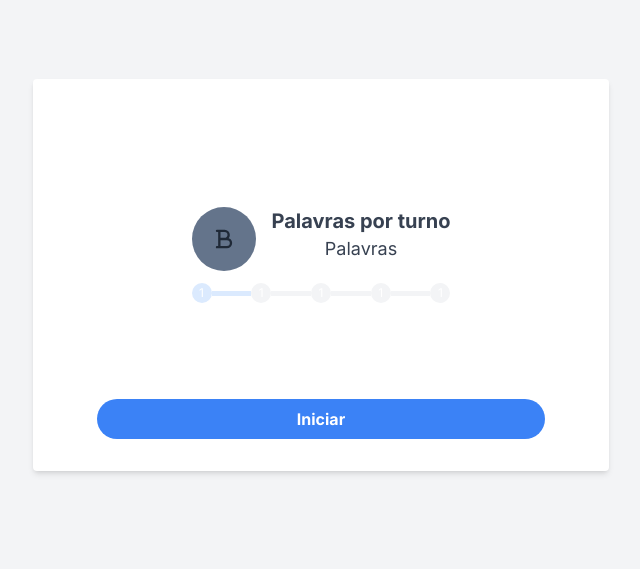
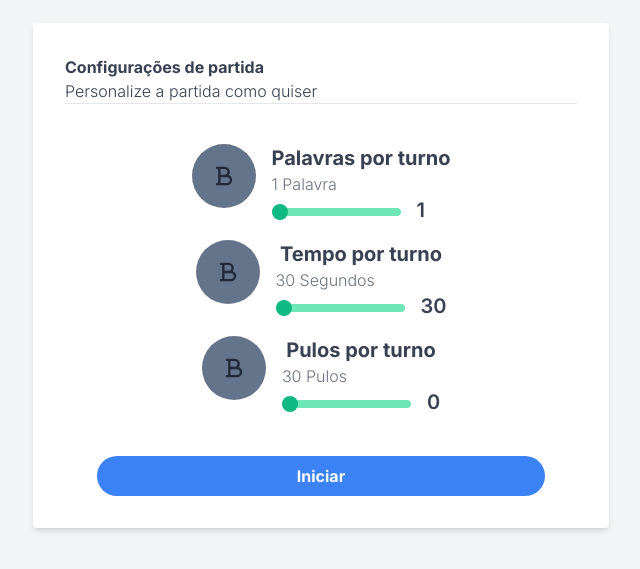
Before and after one commit to L1NDS0N/secretkey, a Next.js app: page /new-game in a window 1280 px wide. Shown: the part 125-694 px from the top of the page, without its empty margins (319-959 px from the left). Built offline with nearby package versions, Linux system fonts and the light colour scheme.

Commit message:
feature: zap

```diff
--- a/src/app/new-game/page.tsx
+++ b/src/app/new-game/page.tsx
@@ -1,59 +1,46 @@
+import Stepper from "@/components/XStepper";
 import XButton from "../../components/XButton";
+import XIcon from "../../components/XIcon";
 export default function NewGamePage() {
   return (
     <>
-      <section className="flex flex-col items-center justify-between p-24">
-        <div className="flex flex-col ">
-          <div className="flex flex-row">
+      <section className="flex w-full flex-col">
+        <div className="flex flex-col text-left">
+          <h2 className="font-bold">Configurações de partida</h2>
+          <span className="font-light">Personalize a partida como quiser</span>
+          <hr />
+        </div>
+        <div className="flex flex-col items-center gap-4 p-10">
+          <div className="flex">
             <div className="flex h-16 w-16 items-center justify-center rounded-full bg-slate-500">
-              <svg
-                className="h-7 w-7 text-gray-800 dark:text-white"
-                aria-hidden="true"
-                xmlns="http://www.w3.org/2000/svg"
-                fill="none"
-                viewBox="0 0 24 24"
-              >
-                <path
-                  stroke="currentColor"
-                  stroke-linecap="round"
-                  stroke-linejoin="round"
-                  stroke-width="2"
-                  d="M8 5h4.5a3.5 3.5 0 1 1 0 7H8m0-7v7m0-7H6m2 7h6.5a3.5 3.5 0 1 1 0 7H8m0-7v7m0 0H6"
-                />
-              </svg>
+              <XIcon className="h-7 w-7 text-gray-800 dark:text-white" />
             </div>
-            <div className="ml-4 flex flex-col">
+            <div className="ml-4">
               <p className="text-xl font-bold">Palavras por turno</p>
-              <p className="text-lg font-normal">Palavras {}</p>
+              <p className="text-left font-light text-gray-500"> 1 Palavra</p>
+              <Stepper min={1} max={7} step={1} />
             </div>
           </div>
-          <ol className="mt-3 flex w-full items-center">
-            <li className="flex w-full items-center text-blue-600 after:inline-block after:h-1 after:w-full after:border-4 after:border-b after:border-blue-100 after:content-[''] dark:text-blue-500 dark:after:border-blue-800">
-              <span className="flex h-5 w-5 shrink-0 items-center justify-center rounded-full bg-blue-100 dark:bg-blue-800">
-                <p className="text-xs text-white">1</p>
-              </span>
-            </li>
-            <li className="flex w-full items-center after:inline-block after:h-1 after:w-full after:border-4 after:border-b after:border-gray-100 after:content-[''] dark:after:border-gray-700">
-              <span className="flex h-5 w-5 shrink-0 items-center justify-center rounded-full bg-gray-100 dark:bg-gray-700">
-                <p className="text-xs text-white">1</p>
-              </span>
-            </li>
-            <li className="flex w-full items-center after:inline-block after:h-1 after:w-full after:border-4 after:border-b after:border-gray-100 after:content-[''] dark:after:border-gray-700">
-              <span className="flex h-5 w-5 shrink-0 items-center justify-center rounded-full bg-gray-100 dark:bg-gray-700">
-                <p className="text-xs text-white">1</p>
-              </span>
-            </li>
-            <li className="flex w-full items-center after:inline-block after:h-1 after:w-full after:border-4 after:border-b after:border-gray-100 after:content-[''] dark:after:border-gray-700">
-              <span className="flex h-5 w-5 shrink-0 items-center justify-center rounded-full bg-gray-100 dark:bg-gray-700">
-                <p className="text-xs text-white">1</p>
-              </span>
-            </li>
-            <li className="flex items-center">
-              <span className="flex h-5 w-5 shrink-0 items-center justify-center rounded-full bg-gray-100 dark:bg-gray-700">
-                <p className="text-xs text-white">1</p>
-              </span>
-            </li>
-          </ol>
+          <div className="flex">
+            <div className="flex h-16 w-16 items-center justify-center rounded-full bg-slate-500">
+              <XIcon className="h-7 w-7 text-gray-800 dark:text-white" />
+            </div>
+            <div className="ml-4">
+              <p className="text-xl font-bold">Tempo por turno</p>
+              <p className="text-left font-light text-gray-500">30 Segundos</p>
+              <Stepper min={30} max={210} step={30} />
+            </div>
+          </div>
+          <div className="flex">
+            <div className="flex h-16 w-16 items-center justify-center rounded-full bg-slate-500">
+              <XIcon className="h-7 w-7 text-gray-800 dark:text-white" />
+            </div>
+            <div className="ml-4">
+              <p className="text-xl font-bold">Pulos por turno</p>
+              <p className="text-left font-light text-gray-500">30 Pulos</p>
+              <Stepper min={0} max={7} step={1} />
+            </div>
+          </div>
         </div>
       </section>
 
--- /dev/null
+++ b/src/components/XIcon.tsx
@@ -0,0 +1,18 @@
+const XIcon = (props: any) => (
+  <svg
+    xmlns="http://www.w3.org/2000/svg"
+    fill="none"
+    aria-hidden="true"
+    viewBox="0 0 24 24"
+    {...props}
+  >
+    <path
+      stroke="currentColor"
+      strokeLinecap="round"
+      strokeLinejoin="round"
+      strokeWidth={2}
+      d="M8 5h4.5a3.5 3.5 0 1 1 0 7H8m0-7v7m0-7H6m2 7h6.5a3.5 3.5 0 1 1 0 7H8m0-7v7m0 0H6"
+    />
+  </svg>
+);
+export default XIcon;
--- /dev/null
+++ b/src/components/XStepper.tsx
@@ -0,0 +1,36 @@
+"use client";
+import React, { useState } from "react";
+interface StepperProps {
+  min: number;
+  max: number;
+  step: number;
+}
+
+import "./styles/XStepper.css";
+
+const Stepper: React.FC<StepperProps> = ({ min, max, step }) => {
+  const [value, setValue] = useState(min);
+
+  const handleChange = (event: React.ChangeEvent<HTMLInputElement>) => {
+    setValue(parseInt(event.target.value));
+  };
+
+  return (
+    <div className="flex w-full items-center space-x-4">
+      <div>
+        <input
+          type="range"
+          min={min}
+          max={max}
+          step={step}
+          value={value}
+          onChange={handleChange}
+          className="stepper-input h-2 w-full appearance-none rounded-lg bg-emerald-300 text-orange-200 outline-none"
+        />
+      </div>
+      <span className="text-xl font-semibold">{value}</span>
+    </div>
+  );
+};
+
+export default Stepper;
--- /dev/null
+++ b/src/components/styles/XStepper.css
@@ -0,0 +1,9 @@
+.stepper-input::-webkit-slider-thumb {
+  -webkit-appearance: none;
+  appearance: none;
+  width: 1rem;
+  height: 1rem;
+  border-radius: 50%;
+  background-color: rgb(16 185 129 / var(--tw-bg-opacity));
+  cursor: pointer;
+}
```
